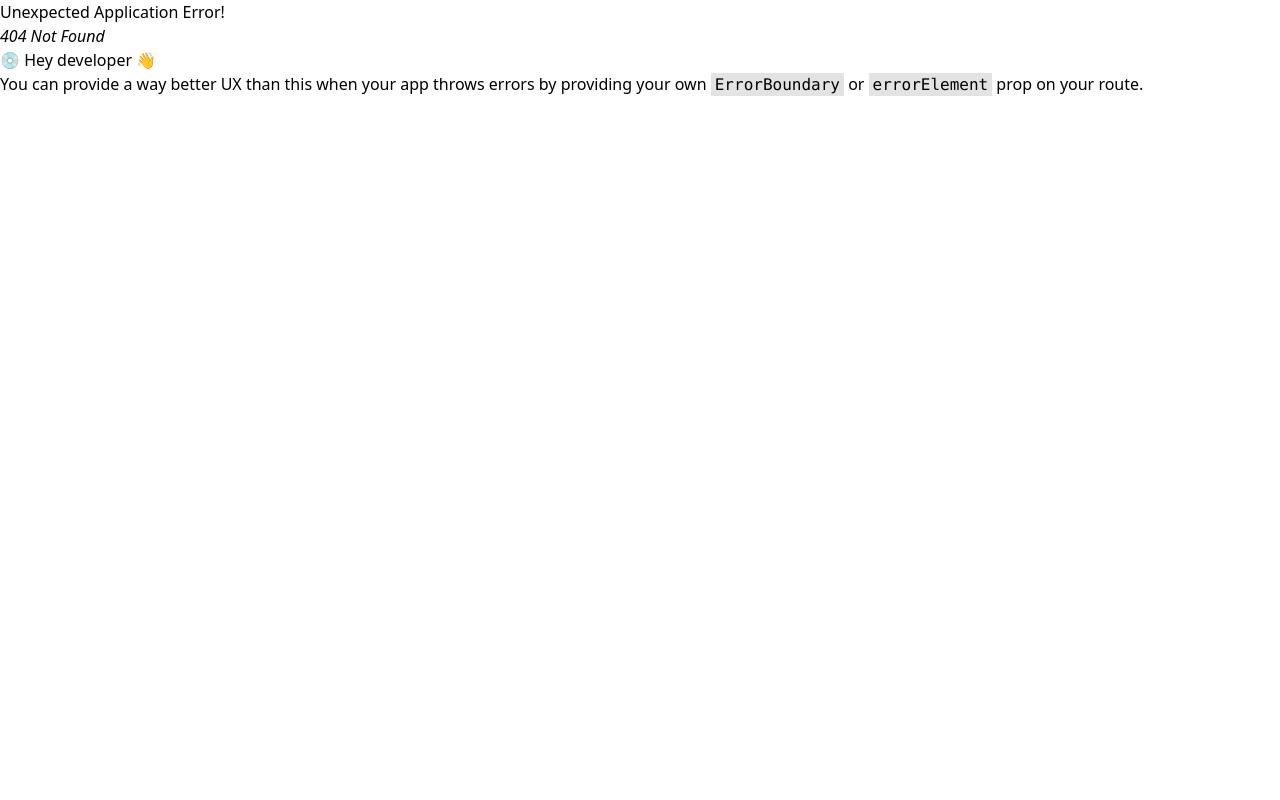
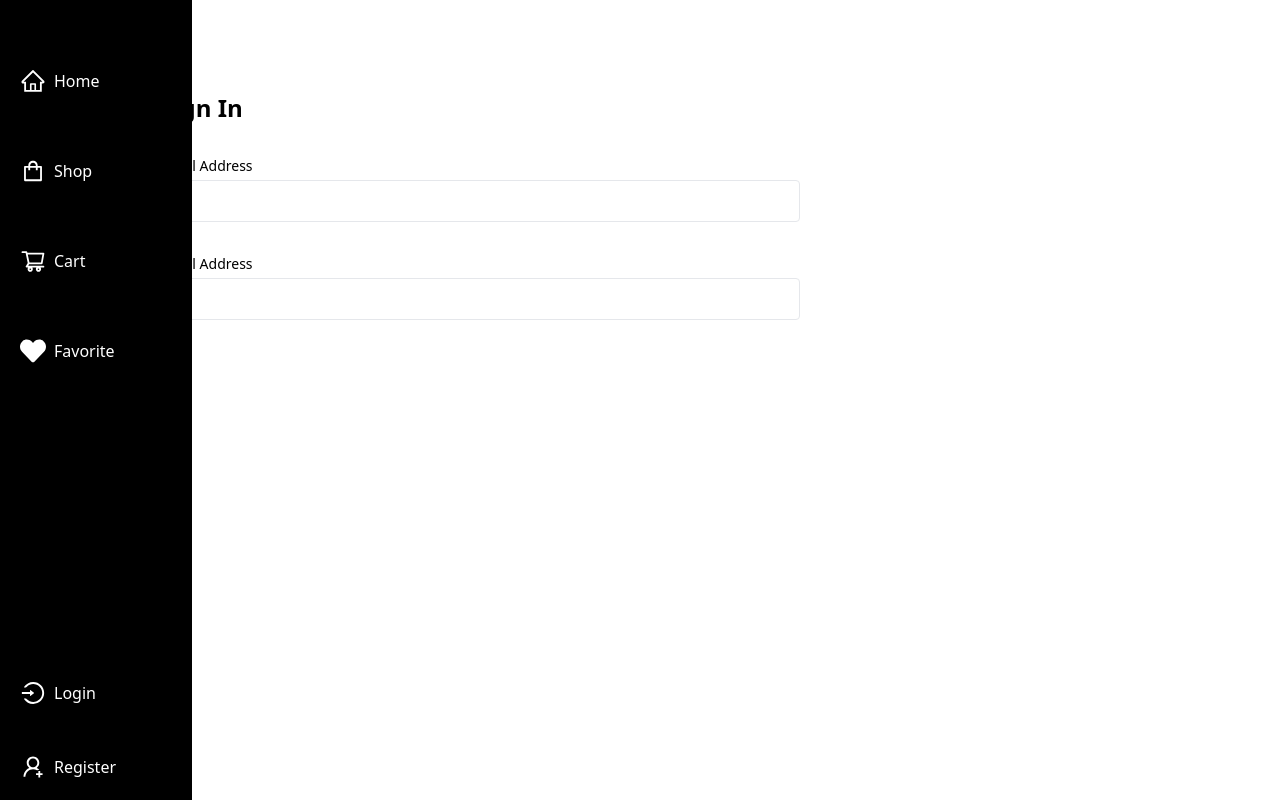
Before and after one commit to jaypatel125/ecommerce-frontend, a React (Vite) app: page /login in a window 1280 px wide. Before the commit this address had no page. Built offline with nearby package versions, Linux system fonts and the light colour scheme.

Commit message:
added login page

```diff
--- a/src/main.jsx
+++ b/src/main.jsx
@@ -4,11 +4,22 @@ import App from "./App.jsx";
 import "./index.css";
 import { Route, RouterProvider, createRoutesFromElements } from "react-router";
 import { createBrowserRouter } from "react-router-dom";
+import { Provider } from "react-redux";
+import store from "./redux/store.js";
+
+//Auth
+import Login from "./pages/Auth/Login.jsx";
 
 const router = createBrowserRouter(
-  createRoutesFromElements(<Route path="/" element={<App />} />)
+  createRoutesFromElements(
+    <Route path="/" element={<App />}>
+      <Route path="/login" element={<Login />} />
+    </Route>
+  )
 );
 
 ReactDOM.createRoot(document.getElementById("root")).render(
-  <RouterProvider router={router} />
+  <Provider store={store}>
+    <RouterProvider router={router} />
+  </Provider>
 );
--- /dev/null
+++ b/src/pages/Auth/Login.jsx
@@ -0,0 +1,64 @@
+import { useState, useEffect } from "react";
+import { Link, useNavigate, useLocation } from "react-router-dom";
+import { useDispatch, useSelector } from "react-redux";
+import { useLoginMutation } from "../../redux/api/usersApiSlice";
+import { setCredentials } from "../../redux/features/auth/authSlice";
+import { toast } from "react-toastify";
+
+const Login = () => {
+  const [email, setEmail] = useState("");
+  const [password, setPassword] = useState("");
+
+  const dispatch = useDispatch();
+  const navigate = useNavigate();
+
+  const [login, { isLoading }] = useLoginMutation();
+  const { userInfo } = useSelector((state) => state.auth);
+  const { search } = useLocation();
+  const sp = new URLSearchParams(search);
+  const redirect = sp.get("redirect") || "/";
+  useEffect(() => {
+    if (userInfo) {
+      navigate(redirect);
+    }
+  }, [navigate, redirect, userInfo]);
+
+  return (
+    <div>
+      <section className="pl-[10rem] flex flex-wrap ">
+        <div className="mr-[4rem] mt-[5rem] ">
+          <h1 className="text-2xl font-semibold mb-4">Sign In</h1>
+
+          <form className="container w-[40rem]">
+            <div className="my-[2rem]">
+              <label htmlFor="email" className="block text-sm font-medium">
+                Email Address
+              </label>
+              <input
+                type="email"
+                id="email"
+                value={email}
+                onChange={(e) => setEmail(e.target.value)}
+                className="mt-1 p-2 w-full border rounded"
+              />
+            </div>
+            <div className="my-[2rem]">
+              <label htmlFor="email" className="block text-sm font-medium">
+                Email Address
+              </label>
+              <input
+                type="email"
+                id="email"
+                value={email}
+                onChange={(e) => setEmail(e.target.value)}
+                className="mt-1 p-2 w-full border rounded"
+              />
+            </div>
+          </form>
+        </div>
+      </section>
+    </div>
+  );
+};
+
+export default Login;
--- a/src/pages/Auth/Navigation.jsx
+++ b/src/pages/Auth/Navigation.jsx
@@ -10,8 +10,13 @@ import { FaHeart } from "react-icons/fa";
 import { Link } from "react-router-dom";
 import { useNavigate } from "react-router-dom";
 import "./Navigation.css";
+import { useSelector, useDispatch } from "react-redux";
+import { useLoginMutation } from "../../redux/api/usersApiSlice";
+import { logout } from "../../redux/features/auth/authSlice";
 
 const Navigation = () => {
+  const { userInfo } = useSelector((state) => state.auth);
+
   const [dropdownOpen, setDropdownOpen] = useState(false);
   const [showSidebar, setShowSidebar] = useState(false);
 
@@ -20,11 +25,26 @@ const Navigation = () => {
   };
 
   const toggleSidebar = () => {
-    setShowSidebar(!showsidebar);
+    setShowSidebar(!showSidebar);
   };
 
   const closeSidebar = () => {
     setShowSidebar(false);
+  };
+
+  const dispatch = useDispatch();
+  const navigate = useNavigate();
+
+  const [logoutApiCall] = useLoginMutation();
+
+  const handleLogout = async () => {
+    try {
+      await logoutApiCall().unwrap();
+      dispatch(logout());
+      navigate("/login");
+    } catch (error) {
+      console.log(error);
+    }
   };
 
   return (
@@ -32,7 +52,7 @@ const Navigation = () => {
       style={{ zIndex: 999 }}
       className={`${
         showSidebar ? "hidden" : "flex"
-      } xl:flex lg:flex md:hidden sm:hidden flex-col justify-between p-4 text-white bg-black w-[4%] hover:w-[15%] h-[100vh] fixed`}
+      } xl:flex lg:flex md:hidden sm:hidden flex-col justify-between p-5 text-white bg-black w-[5%] hover:w-[15%] h-[100vh] fixed`}
       id="navigation-container"
     >
       <div className="flex flex-col justify-center space-y-4">
@@ -69,6 +89,40 @@ const Navigation = () => {
           {""}
         </Link>
       </div>
+      <div className="relative">
+        <button
+          onClick={toggleDropdown}
+          className="flex items-center text-gray-8000 focus: outline-none "
+        >
+          {userInfo ? (
+            <span className="text-white ">{userInfo.username}</span>
+          ) : (
+            <></>
+          )}
+        </button>
+      </div>
+      <ul>
+        <li>
+          <Link
+            to="/login"
+            className="flex items-center transition-transform transform hover:translate-x-2"
+          >
+            <AiOutlineLogin className="mr-2 mt-[3rem]" size={26} />
+            <span className="hidden nav-item-name mt-[3rem]">Login</span>
+            {""}
+          </Link>
+        </li>
+        <li>
+          <Link
+            to="/register"
+            className="flex items-center transition-transform transform hover:translate-x-2"
+          >
+            <AiOutlineUserAdd className="mr-2 mt-[3rem]" size={26} />
+            <span className="hidden nav-item-name mt-[3rem]">Register</span>
+            {""}
+          </Link>
+        </li>
+      </ul>
     </div>
   );
 };
--- /dev/null
+++ b/src/redux/api/apiSlice.js
@@ -0,0 +1,10 @@
+import { fetchBaseQuery, createApi } from "@reduxjs/toolkit/query/react";
+import { BASE_URL } from "../features/constants";
+
+const baseQuery = fetchBaseQuery({ baseUrl: BASE_URL });
+
+export const apiSlice = createApi({
+  baseQuery,
+  tagTypes: ["Product", "Order", "User", "Category"],
+  endpoints: () => ({}),
+});
--- /dev/null
+++ b/src/redux/api/usersApiSlice.js
@@ -0,0 +1,16 @@
+import { apiSlice } from "./apiSlice";
+import { USERS_URL } from "../features/constants";
+
+export const usersApiSlice = apiSlice.injectEndpoints({
+  endpoints: (builder) => ({
+    login: builder.mutation({
+      query: (data) => ({
+        url: `${USERS_URL}/auth`,
+        method: "POST",
+        body: data,
+      }),
+    }),
+  }),
+});
+
+export const { useLoginMutation } = usersApiSlice;
--- /dev/null
+++ b/src/redux/features/auth/authSlice.js
@@ -0,0 +1,28 @@
+import { createSlice } from "@reduxjs/toolkit";
+
+const initialState = {
+  userInfo: localStorage.getItem("userInfo")
+    ? JSON.parse(localStorage.getItem("userInfo"))
+    : null,
+};
+
+const authSlice = createSlice({
+  name: "auth",
+  initialState,
+  reducers: {
+    setCredentials: (state, action) => {
+      state.userInfo = action.payload;
+      localStorage.setItem("userInfo", JSON.stringify(action.payload));
+      const expirationTime = new Date(new Date().getTime() + 60 * 60 * 1000);
+      localStorage.setItem("expirationTime", expirationTime);
+    },
+    logout: (state) => {
+      state.userInfo = null;
+      localStorage.clear();
+    },
+  },
+});
+
+export const { setCredentials, logout } = authSlice.actions;
+
+export default authSlice.reducer;
--- /dev/null
+++ b/src/redux/features/constants.js
@@ -0,0 +1,2 @@
+export const BASE_URL = "";
+export const USERS_URL = "/api/users";
--- /dev/null
+++ b/src/redux/store.js
@@ -0,0 +1,18 @@
+import { configureStore } from "@reduxjs/toolkit";
+import { setupListeners } from "@reduxjs/toolkit/query/react";
+import { apiSlice } from "./api/apiSlice";
+import authReducer from "./features/auth/authSlice";
+
+const store = configureStore({
+  reducer: {
+    [apiSlice.reducerPath]: apiSlice.reducer,
+    auth: authReducer,
+  },
+  middleware: (getDefaultMiddleware) =>
+    getDefaultMiddleware().concat(apiSlice.middleware),
+  devTools: true,
+});
+
+setupListeners(store.dispatch);
+
+export default store;
```
